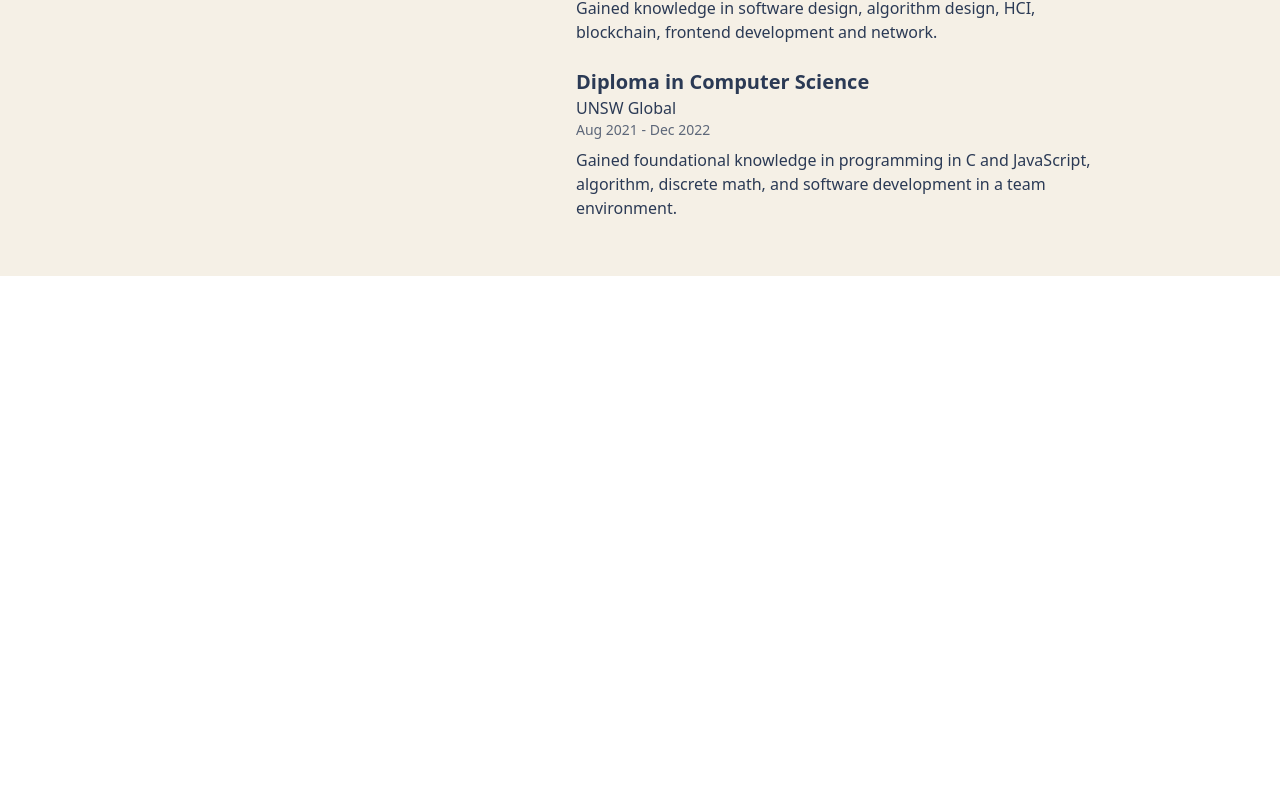
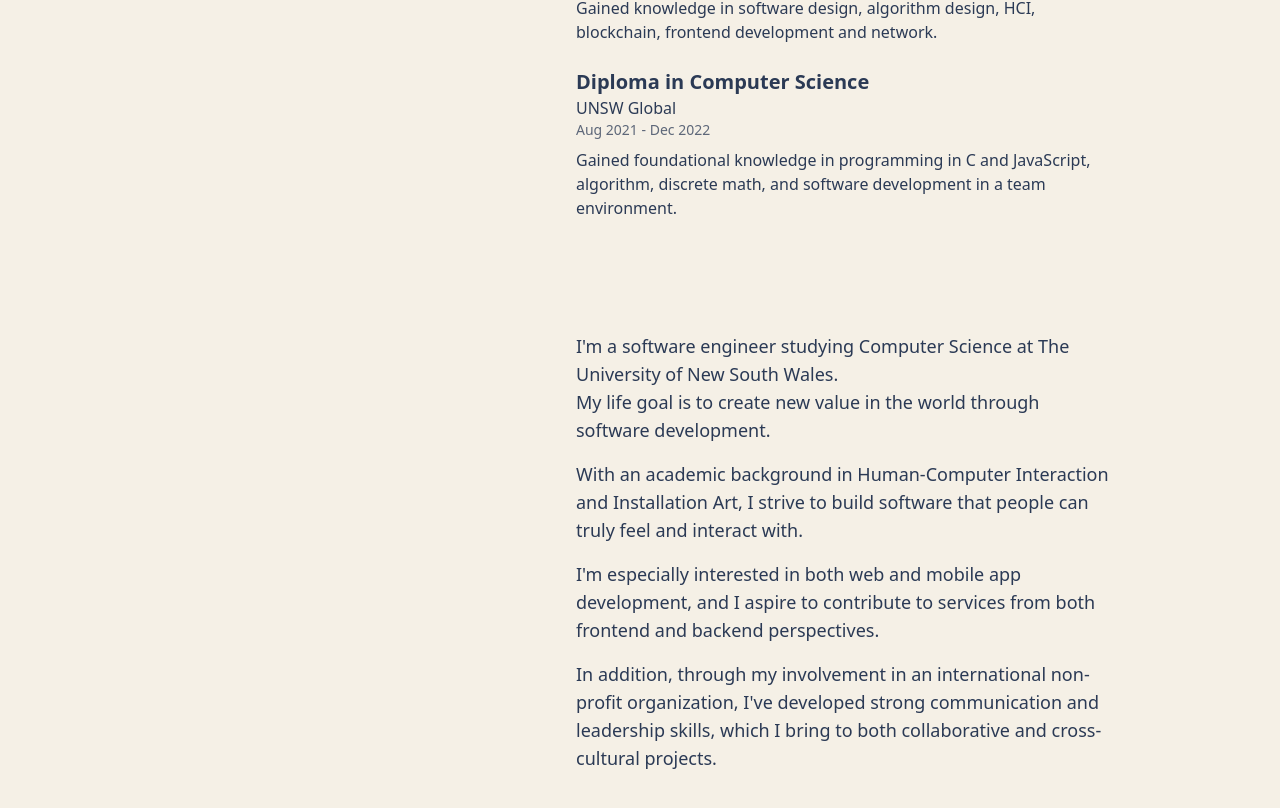
Before and after one commit to udai-h/my-portfolio, a React (Vite) app: page / in a window 1280 px wide. Shown: the part 772-1580 px from the top of the page. Before the commit the page ends 1048 px from the top, so only its background shows below. Built offline with nearby package versions, Linux system fonts and the light colour scheme.

Commit message:
layout fix

```diff
--- a/src/App.tsx
+++ b/src/App.tsx
@@ -4,6 +4,7 @@ import MobileHeader from "./components/MobileHeader";
 import About from "./components/About";
 import "./index.css";
 import Education from "./components/Education";
+import Skills from "./components/Skills";
 
 export default function App() {
   return (
@@ -11,12 +12,13 @@ export default function App() {
       <div className="block lg:hidden p-6">
         <MobileHeader />
       </div>
-      <aside className="hidden lg:block lg:w-2/5 p-10 pl-36 h-full min-h-screen">
+      <aside className="hidden lg:block lg:w-2/5 p-10 pl-36 h-screen sticky top-0">
         <Header />
       </aside>
       <main className="w-full lg:w-3/5 overflow-y-auto px-6 md:pl-10 md:pr-36 py-10">
         <About />
         <Education />
+        <Skills />
       </main>
     </div>
   );
--- a/src/components/Skills.tsx
+++ b/src/components/Skills.tsx
@@ -0,0 +1,30 @@
+export default function About() {
+  return (
+    <section className="max-w-3xl mx-auto px-6 lg:py-24 text-left lg:text-lg text-base">
+      <h2 className="text-xl font-bold mb-4 lg:hidden">About</h2>
+      <p className="text-navy dark:text-beige">
+        I'm a software engineer studying Computer Science at The University of
+        New South Wales.
+      </p>
+      <p className="text-navy dark:text-beige mb-4">
+        My life goal is to create new value in the world through software
+        development.
+      </p>
+      <p className="text-navy dark:text-beige mb-4">
+        With an academic background in Human-Computer Interaction and
+        Installation Art, I strive to build software that people can truly feel
+        and interact with.
+      </p>
+      <p className="text-navy dark:text-beige mb-4">
+        I'm especially interested in both web and mobile app development, and I
+        aspire to contribute to services from both frontend and backend
+        perspectives.
+      </p>
+      <p className="text-navy dark:text-beige">
+        In addition, through my involvement in an international non-profit
+        organization, I've developed strong communication and leadership skills,
+        which I bring to both collaborative and cross-cultural projects.
+      </p>
+    </section>
+  );
+}
```
